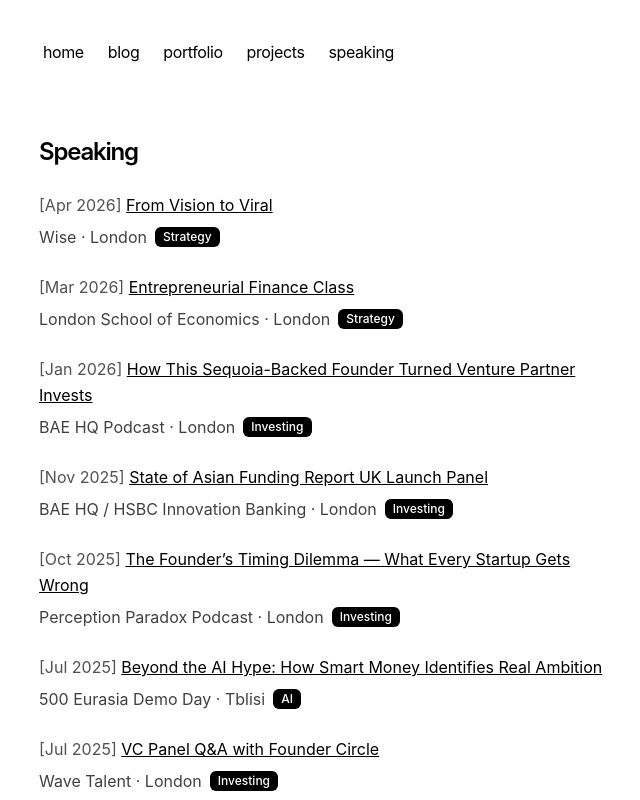
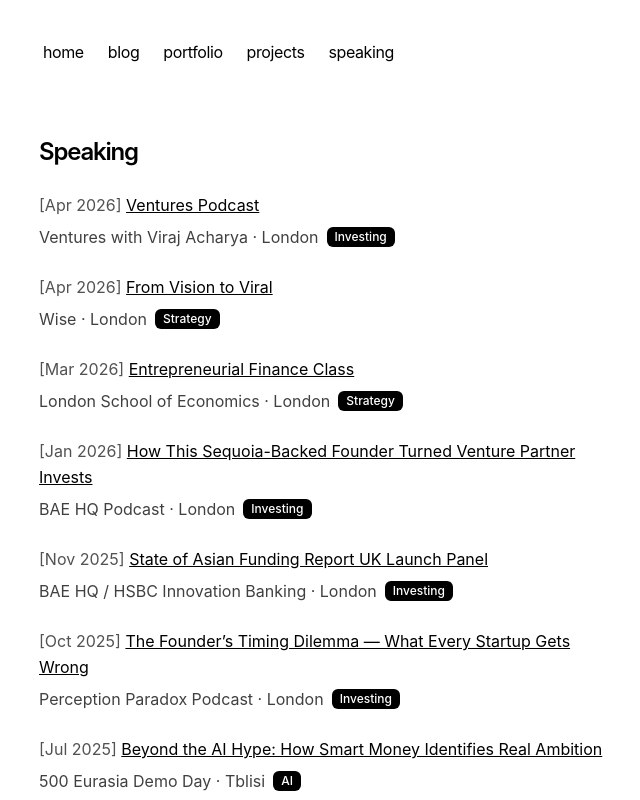
Before and after one commit to Rishabhkaul/Personal-website, a Next.js app: page /speaking in a window 1280 px wide. Shown: the top 800 px of the page, without its empty margins (313-953 px from the left). Built offline with nearby package versions, Linux system fonts and the light colour scheme.

Commit message:
Update page.tsx

```diff
--- a/app/speaking/page.tsx
+++ b/app/speaking/page.tsx
@@ -1,4 +1,11 @@
 const speakingEngagements = [
+  {
+    monthYear: 'Apr 2026',
+    name: 'Ventures Podcast',
+    url: 'https://youtu.be/UMEj_WVQZHI?t=6420',
+    location: 'Ventures with Viraj Acharya · London',
+    tag: 'Investing',
+  },
   {
     monthYear: 'Apr 2026',
     name: 'From Vision to Viral',
```
